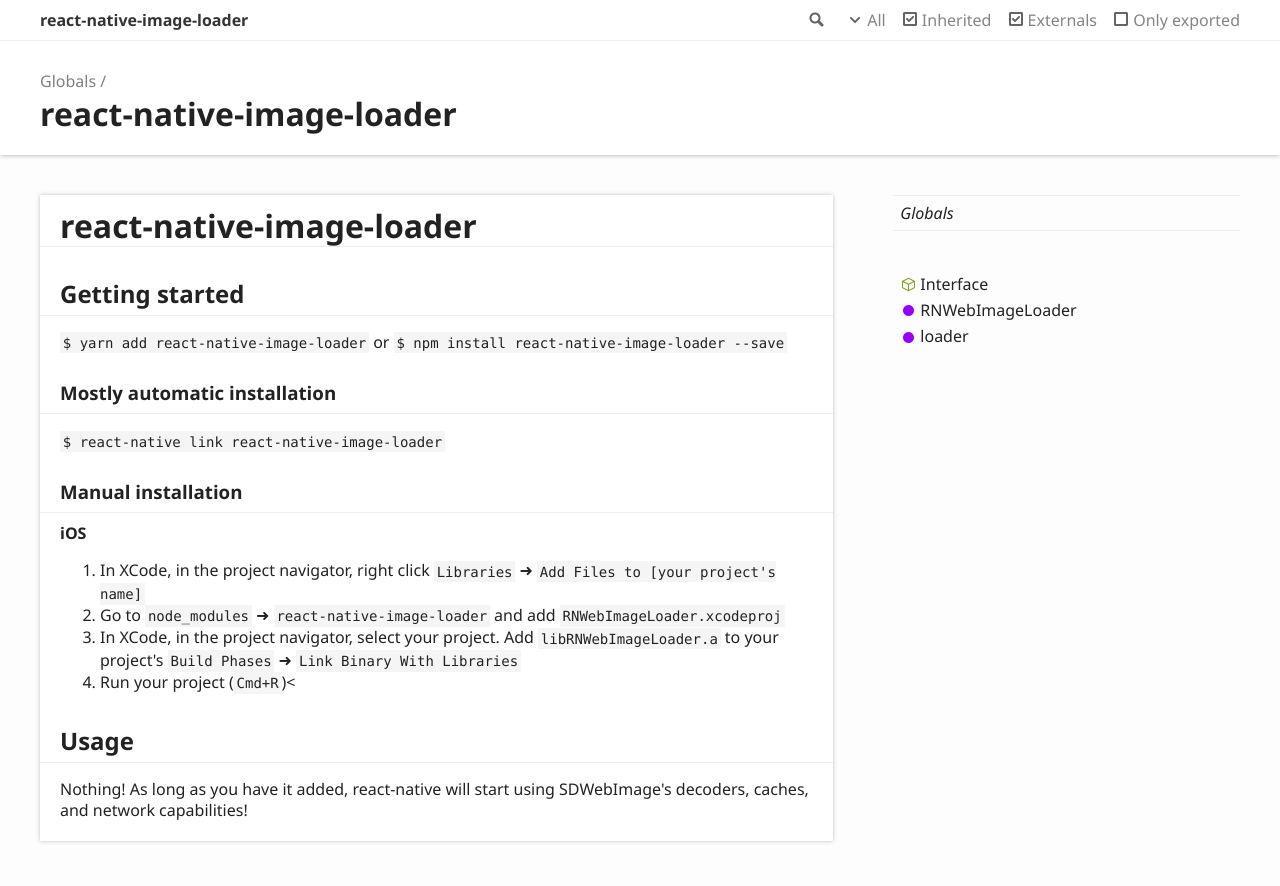
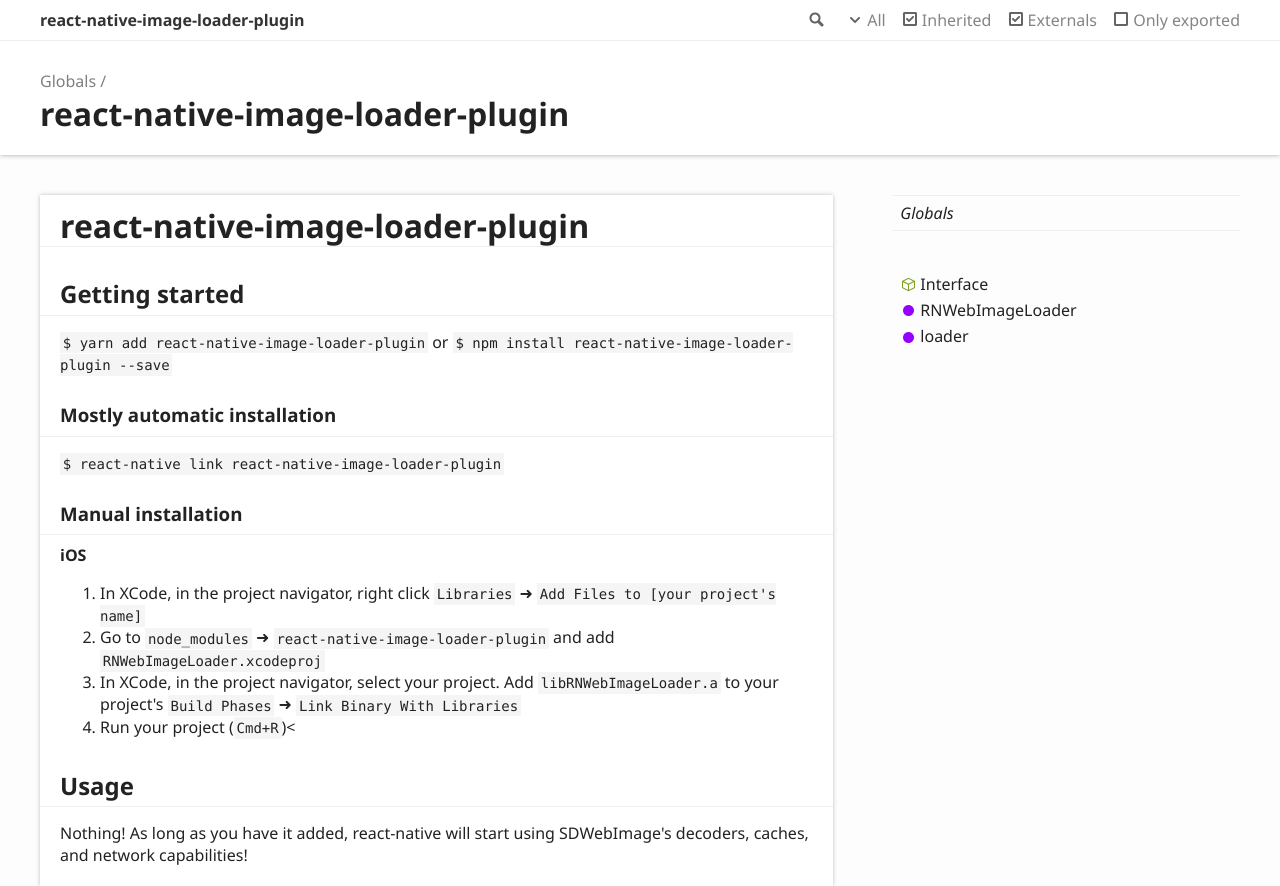
Before and after one commit to ericlewis/react-native-image-loader, a plain HTML site: page index.html in a window 1280 px wide. Shown: the top 886 px of the page. Drawn offline with Linux system fonts and the light colour scheme.

Commit message:
[ci skip] Updates

```diff
--- a/index.html
+++ b/index.html
@@ -3,7 +3,7 @@
 <head>
 	<meta charset="utf-8">
 	<meta http-equiv="X-UA-Compatible" content="IE=edge">
-	<title>react-native-image-loader</title>
+	<title>react-native-image-loader-plugin</title>
 	<meta name="description" content="">
 	<meta name="viewport" content="width=device-width, initial-scale=1">
 	<link rel="stylesheet" href="assets/css/main.css">
@@ -22,7 +22,7 @@
 						<li class="state loading">Preparing search index...</li>
 						<li class="state failure">The search index is not available</li>
 					</ul>
-					<a href="index.html" class="title">react-native-image-loader</a>
+					<a href="index.html" class="title">react-native-image-loader-plugin</a>
 				</div>
 				<div class="table-cell" id="tsd-widgets">
 					<div id="tsd-filter">
@@ -56,7 +56,7 @@
 					<a href="globals.html">Globals</a>
 				</li>
 			</ul>
-			<h1> react-native-image-loader</h1>
+			<h1> react-native-image-loader-plugin</h1>
 		</div>
 	</div>
 </header>
@@ -64,18 +64,18 @@
 	<div class="row">
 		<div class="col-8 col-content">
 			<div class="tsd-panel tsd-typography">
-				<h1 id="react-native-image-loader">react-native-image-loader</h1>
+				<h1 id="react-native-image-loader-plugin">react-native-image-loader-plugin</h1>
 				<h2 id="getting-started">Getting started</h2>
-				<p><code>$ yarn add react-native-image-loader</code>
+				<p><code>$ yarn add react-native-image-loader-plugin</code>
 					or
-				<code>$ npm install react-native-image-loader --save</code></p>
+				<code>$ npm install react-native-image-loader-plugin --save</code></p>
 				<h3 id="mostly-automatic-installation">Mostly automatic installation</h3>
-				<p><code>$ react-native link react-native-image-loader</code></p>
+				<p><code>$ react-native link react-native-image-loader-plugin</code></p>
 				<h3 id="manual-installation">Manual installation</h3>
 				<h4 id="ios">iOS</h4>
 				<ol>
 					<li>In XCode, in the project navigator, right click <code>Libraries</code> ➜ <code>Add Files to [your project&#39;s name]</code></li>
-					<li>Go to <code>node_modules</code> ➜ <code>react-native-image-loader</code> and add <code>RNWebImageLoader.xcodeproj</code></li>
+					<li>Go to <code>node_modules</code> ➜ <code>react-native-image-loader-plugin</code> and add <code>RNWebImageLoader.xcodeproj</code></li>
 					<li>In XCode, in the project navigator, select your project. Add <code>libRNWebImageLoader.a</code> to your project&#39;s <code>Build Phases</code> ➜ <code>Link Binary With Libraries</code></li>
 					<li>Run your project (<code>Cmd+R</code>)&lt;</li>
 				</ol>
```
Also changed, not shown: globals.html (+5 -5 lines), interfaces/interface.html (+4 -4 lines).
